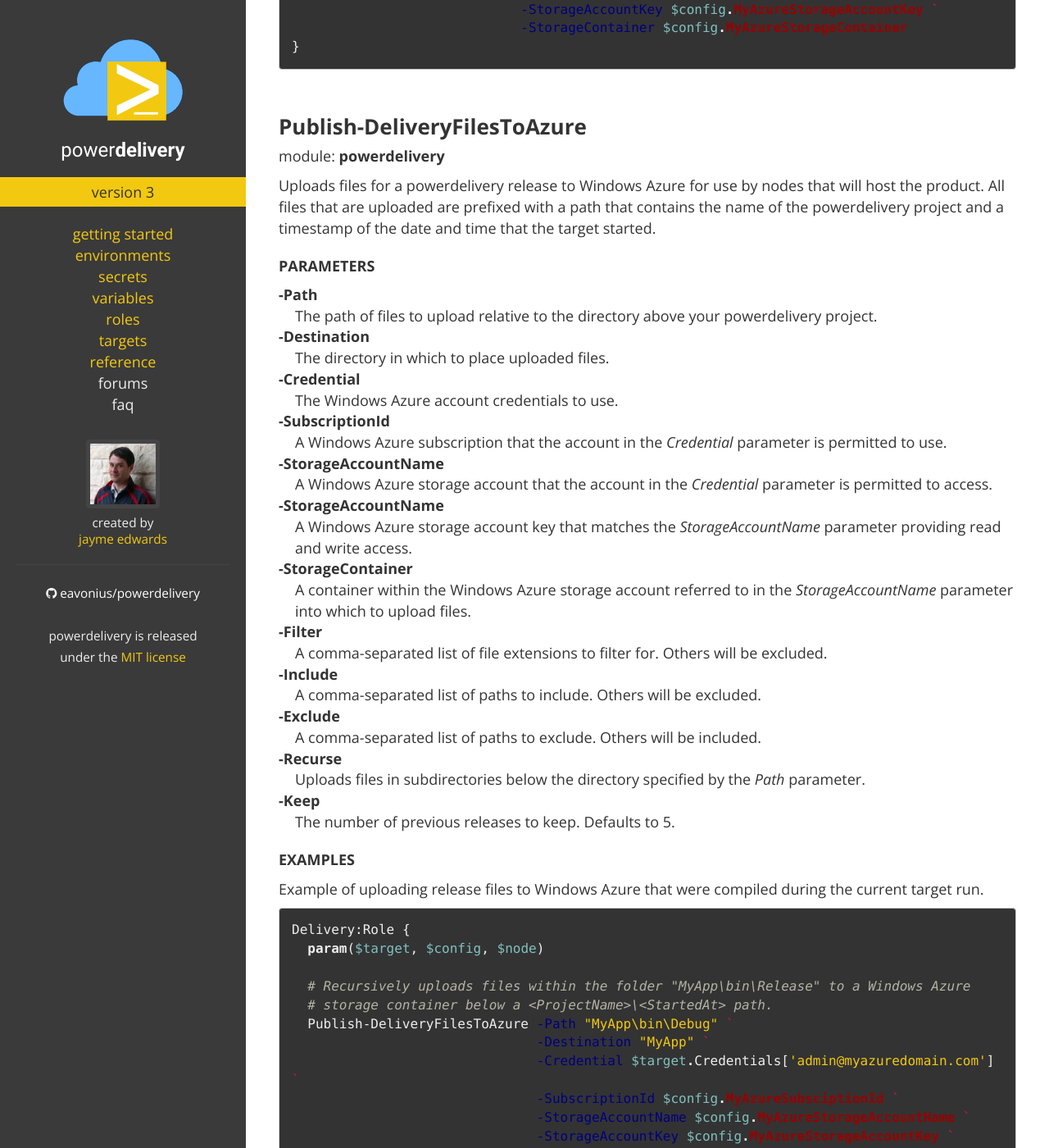
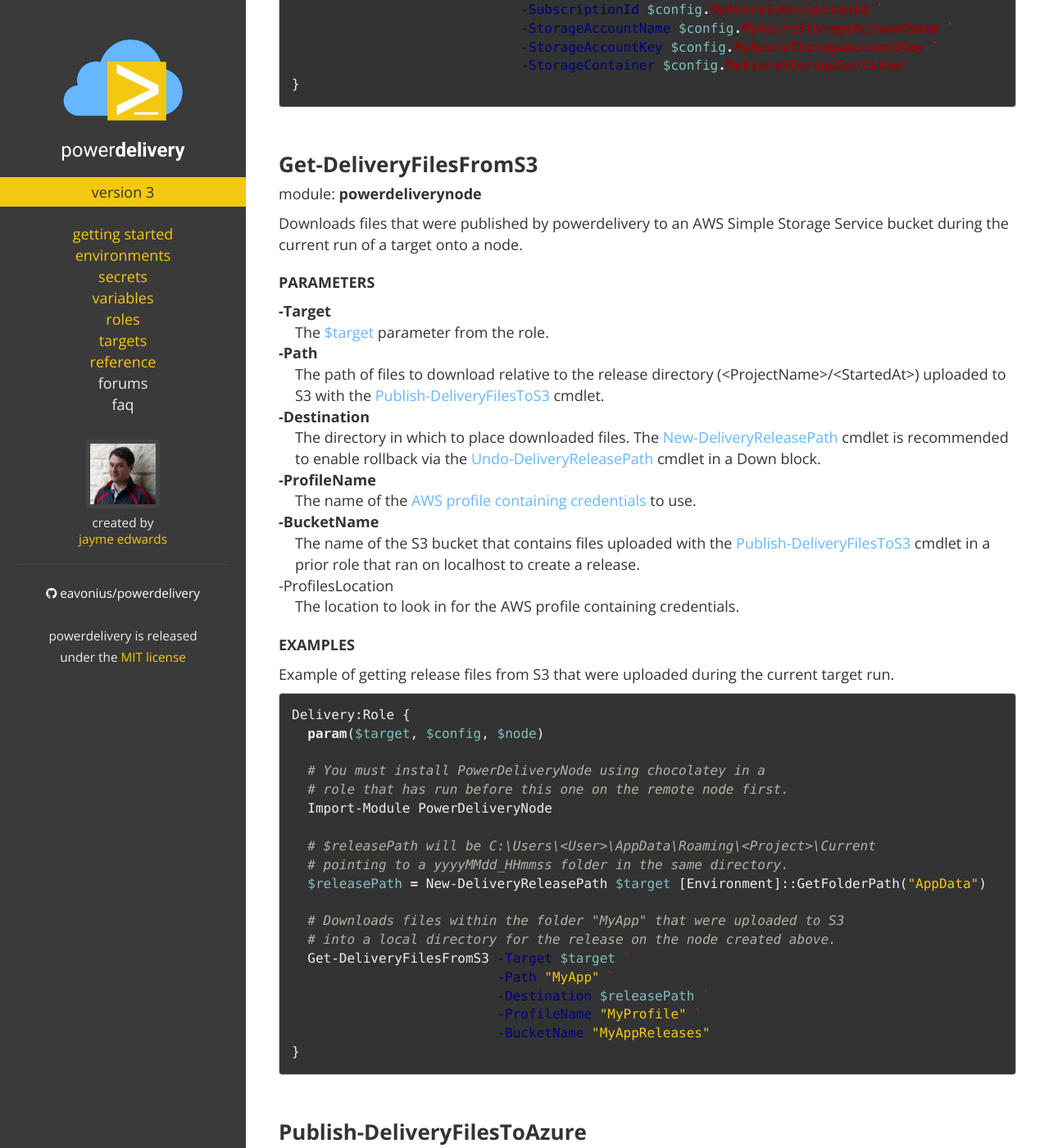
Before and after one commit to eavonius/powerdelivery, a Jekyll site: the page built from reference.markdown, in a window 1280 px wide and 1400 px high, scrolled down 7034 px. Shown: the whole window at 82% size. Built offline with Jekyll 4.4.1, drawn with Linux system fonts in a browser that asks for light colours; nearby versions of some CDN libraries; some of the changed text lies outside the part shown.

Commit message:
Added Get-DeliveryFilesFromS3

```diff
--- a/reference.markdown
+++ b/reference.markdown
@@ -52,6 +52,9 @@ powerdelivery [targets](targets.html).
 				<ul class="nav">
 					<li>
 						<a href="#get_deliveryfilesfromazure_cmdlet">Get-DeliveryFilesFromAzure</a>
+					</li>
+					<li>
+						<a href="#get_deliveryfilesfromazure_cmdlet">Get-DeliveryFilesFromS3</a>
 					</li>
 					<li>
 						<a href="#publish_deliveryfilestoazure_cmdlet">Publish-DeliveryFilesToAzure</a>
@@ -393,6 +396,59 @@ Delivery:Role {
                              -StorageAccountName $config.MyAzureStorageAccountName `
                              -StorageAccountKey $config.MyAzureStorageAccountKey `
                              -StorageContainer $config.MyAzureStorageContainer
+}
+{% endhighlight %}
+
+<br />
+
+<a name="get_deliveryfilesfroms3_cmdlet"></a>
+
+<p class="ref-item">Get-DeliveryFilesFromS3</p>
+
+<p>module: <b>powerdeliverynode</b></p>
+
+Downloads files that were published by powerdelivery to an AWS Simple Storage Service bucket
+during the current run of a target onto a node.
+
+<p class="ref-upper">Parameters</p>
+<dl>
+	<dt>-Target</dt>
+	<dd>The <a href="#target_parameter">$target</a> parameter from the role.</dd>
+	<dt>-Path</dt>
+	<dd>The path of files to download relative to the release directory (&lt;ProjectName&gt;/&lt;StartedAt&gt;)
+	uploaded to S3 with the <a href="#publish_deliveryfilestos3_cmdlet">Publish-DeliveryFilesToS3</a> cmdlet.</dd>
+	<dt>-Destination</dt>
+	<dd>The directory in which to place downloaded files. The <a href="#new_deliveryreleasepath_cmdlet">New-DeliveryReleasePath</a> cmdlet
+	is recommended to enable rollback via the <a href="#undo_deliveryrelease_cmdlet">Undo-DeliveryReleasePath</a> cmdlet in a Down block.</dd>
+	<dt>-ProfileName</dt>
+	<dd>The name of the <a href="https://docs.aws.amazon.com/powershell/latest/userguide/specifying-your-aws-credentials.html" target="_blank">AWS profile containing credentials</a> to use.</dd>
+	<dt>-BucketName</dt>
+	<dd>The name of the S3 bucket that contains files uploaded with the <a href="#publish_deliveryfilestos3_cmdlet">Publish-DeliveryFilesToS3</a> cmdlet in a prior role that ran on localhost to create a release.</dd>
+	<td>-ProfilesLocation</td>
+	<dd>The location to look in for the AWS profile containing credentials.</dd>
+</dl>
+<p class="ref-upper">Examples</p>
+
+<p>Example of getting release files from S3 that were uploaded during the current target run.</p>
+{% highlight powershell %}
+Delivery:Role {
+  param($target, $config, $node)
+
+  # You must install PowerDeliveryNode using chocolatey in a
+  # role that has run before this one on the remote node first.
+  Import-Module PowerDeliveryNode
+
+  # $releasePath will be C:\Users\<User>\AppData\Roaming\<Project>\Current
+  # pointing to a yyyyMMdd_HHmmss folder in the same directory.
+  $releasePath = New-DeliveryReleasePath $target [Environment]::GetFolderPath("AppData")
+
+  # Downloads files within the folder "MyApp" that were uploaded to S3
+  # into a local directory for the release on the node created above.
+  Get-DeliveryFilesFromS3 -Target $target `
+                          -Path "MyApp" `
+                          -Destination $releasePath `
+                          -ProfileName "MyProfile" `
+                          -BucketName "MyAppReleases"
 }
 {% endhighlight %}
 
```
